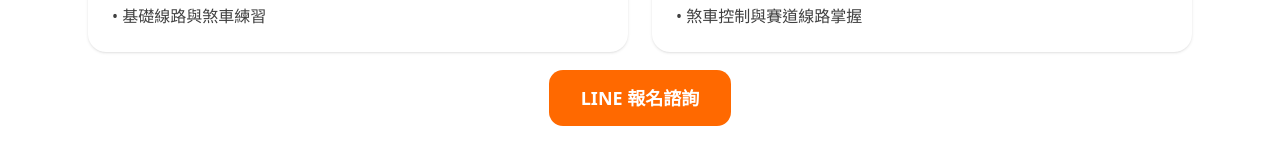
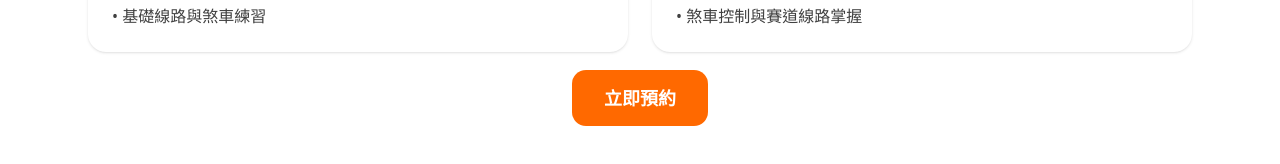
Before and after one commit to laurelke/drivemate-web, a Next.js app: page /courses/track-driving in a window 1280 px wide. Shown: the part 1180-1344 px from the top of the page. Built offline with nearby package versions, Linux system fonts and the light colour scheme.

Commit message:
feat: unify course pages layout and design

```diff
--- a/app/courses/road-driving/page.tsx
+++ b/app/courses/road-driving/page.tsx
@@ -139,7 +139,7 @@ export default function RoadDrivingPage() {
             歡迎透過 LINE 與我們聯絡，安排最適合你的道路駕駛方案與時段。
           </p>
           <Link href="https://lin.ee/" className="rounded-xl bg-orange-500 px-8 py-4 text-lg font-semibold text-white">
-            LINE 諮詢
+            立即預約
           </Link>
         </div>
       </section>
--- a/app/courses/track-driving/page.tsx
+++ b/app/courses/track-driving/page.tsx
@@ -55,8 +55,8 @@ export default function TrackDrivingPage() {
             </div>
           </div>
           <div className="mt-8 text-center">
-            <Link href="#signup" className="rounded-xl bg-orange-500 px-8 py-4 text-lg font-semibold text-white">
-              LINE 報名諮詢
+            <Link href="https://lin.ee/" className="rounded-xl bg-orange-500 px-8 py-4 text-lg font-semibold text-white">
+            立即預約
             </Link>
           </div>
         </div>
```
